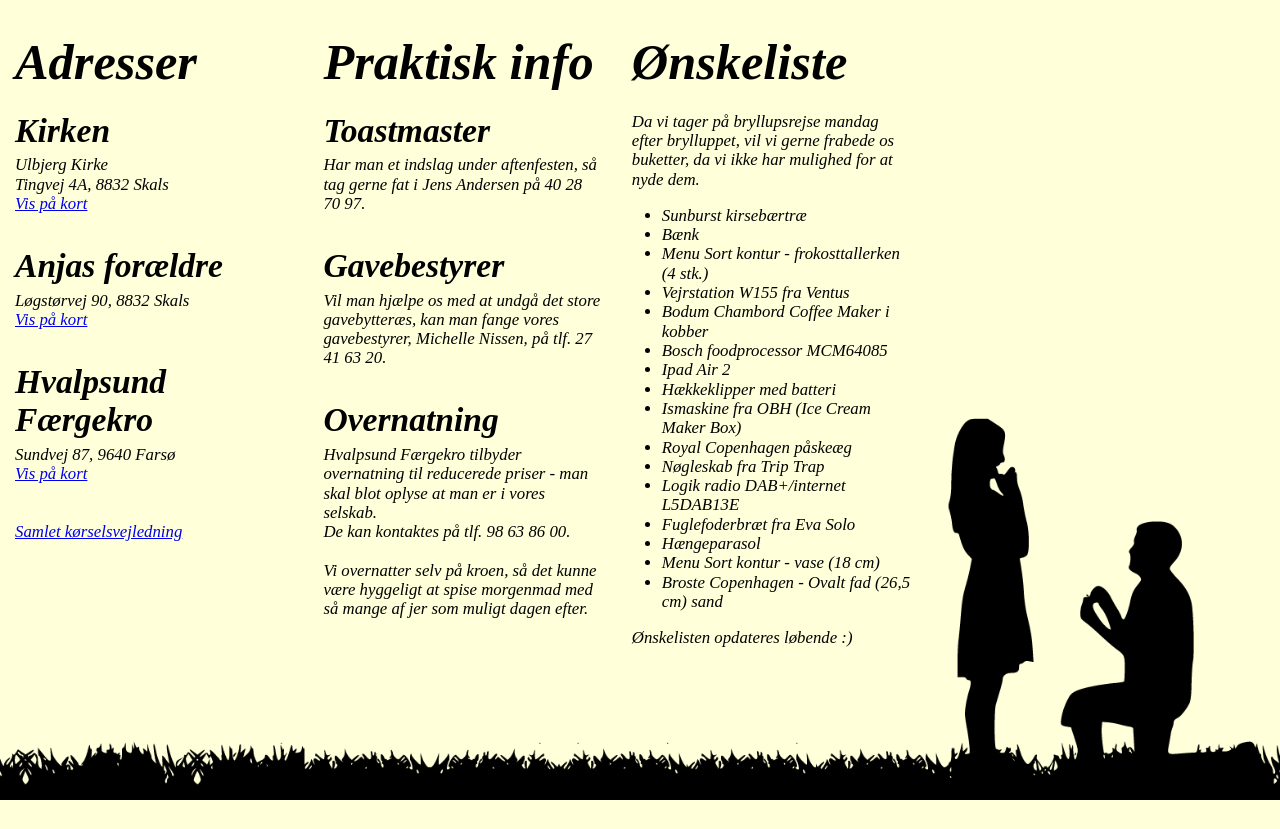
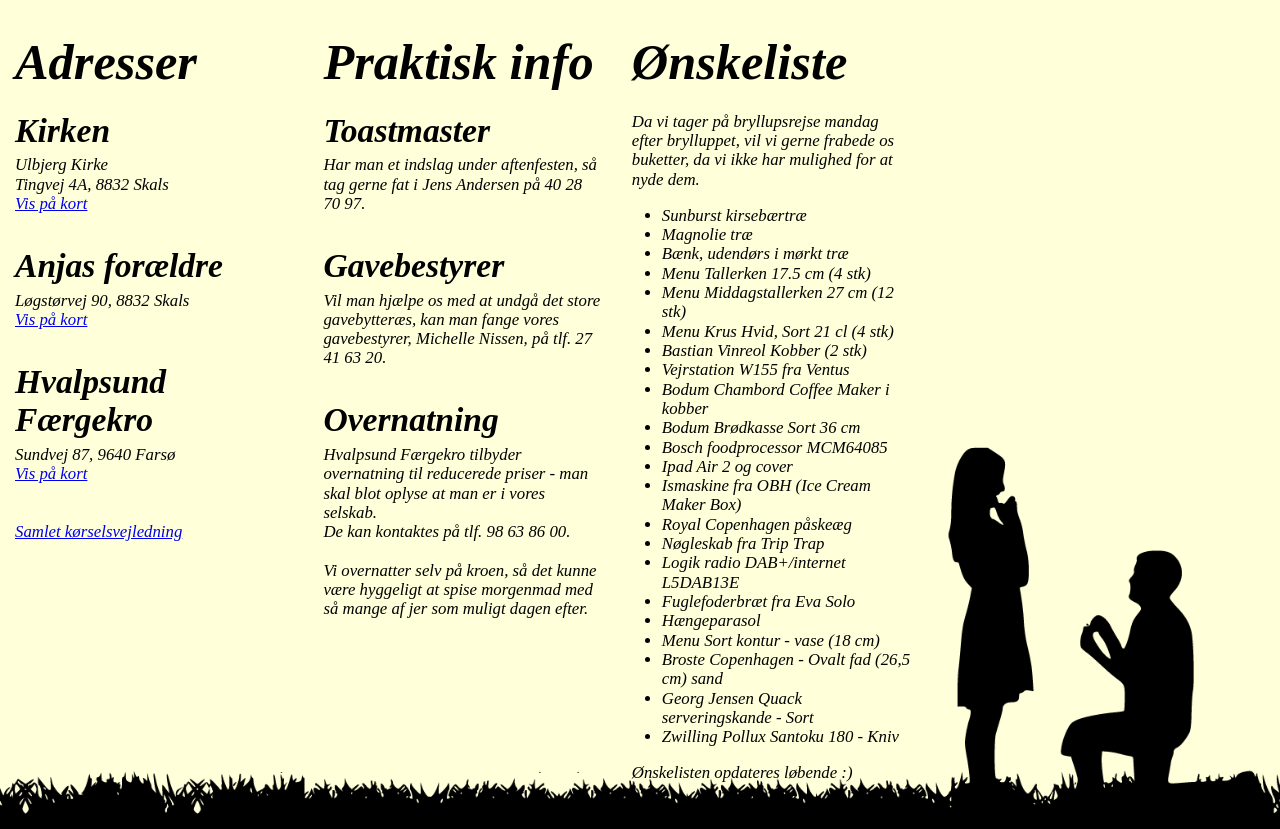
Before and after one commit to nickknissen/nickoganjaskalgiftes.dk, a plain HTML site: page index.html in a window 1280 px wide. Before the commit the page ends 800 px from the top, so only its background shows below. Drawn offline with nearby package versions, Linux system fonts and the light colour scheme; a web font is replaced by a local one.

Commit message:
Feat: update wishes

```diff
--- a/index.html
+++ b/index.html
@@ -147,13 +147,17 @@
       <p class="wishlist-text">Da vi tager på bryllupsrejse mandag efter brylluppet, vil vi gerne frabede os buketter, da vi ikke har mulighed for at nyde dem.</p>
       <ul class="wishlist">
         <li>Sunburst kirsebærtræ</li>
-        <li>Bænk</li>
-        <li>Menu Sort kontur - frokosttallerken (4 stk.)</li>
+        <li>Magnolie træ</li>
+        <li>Bænk, udendørs i mørkt træ</li>
+        <li>Menu Tallerken 17.5 cm (4 stk)</li>
+        <li>Menu Middagstallerken 27 cm (12 stk)</li>
+        <li>Menu Krus Hvid, Sort 21 cl (4 stk)</li>
+        <li>Bastian Vinreol Kobber (2 stk)</li>
         <li>Vejrstation W155 fra Ventus</li>
         <li>Bodum Chambord Coffee Maker i kobber</li>
+        <li>Bodum Brødkasse Sort 36 cm</li>
         <li>Bosch foodprocessor MCM64085</li>
-        <li>Ipad Air 2</li>
-        <li>Hækkeklipper med batteri</li>
+        <li>Ipad Air 2 og cover</li>
         <li>Ismaskine fra OBH (Ice Cream Maker Box)</li>
         <li>Royal Copenhagen påskeæg  </li>
         <li>Nøgleskab fra Trip Trap</li>
@@ -162,6 +166,8 @@
         <li>Hængeparasol</li>
         <li>Menu Sort kontur - vase (18 cm)</li>
         <li>Broste Copenhagen - Ovalt fad (26,5 cm) sand</li>
+        <li>Georg Jensen Quack serveringskande - Sort </li>
+        <li>Zwilling Pollux Santoku 180 - Kniv</li>
       </ul>
       <p class="wishlist-text">Ønskelisten opdateres løbende :)</p>
     </div>
```
